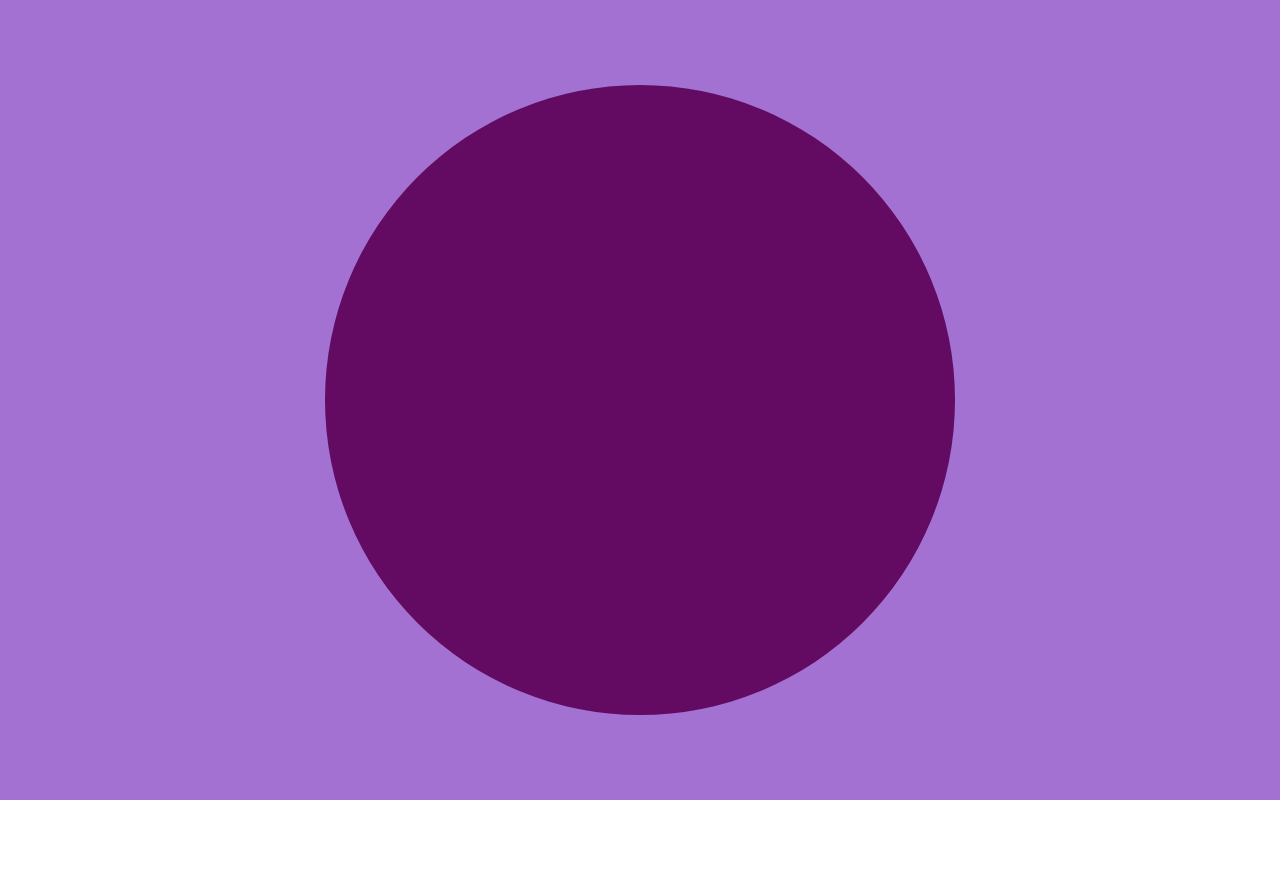
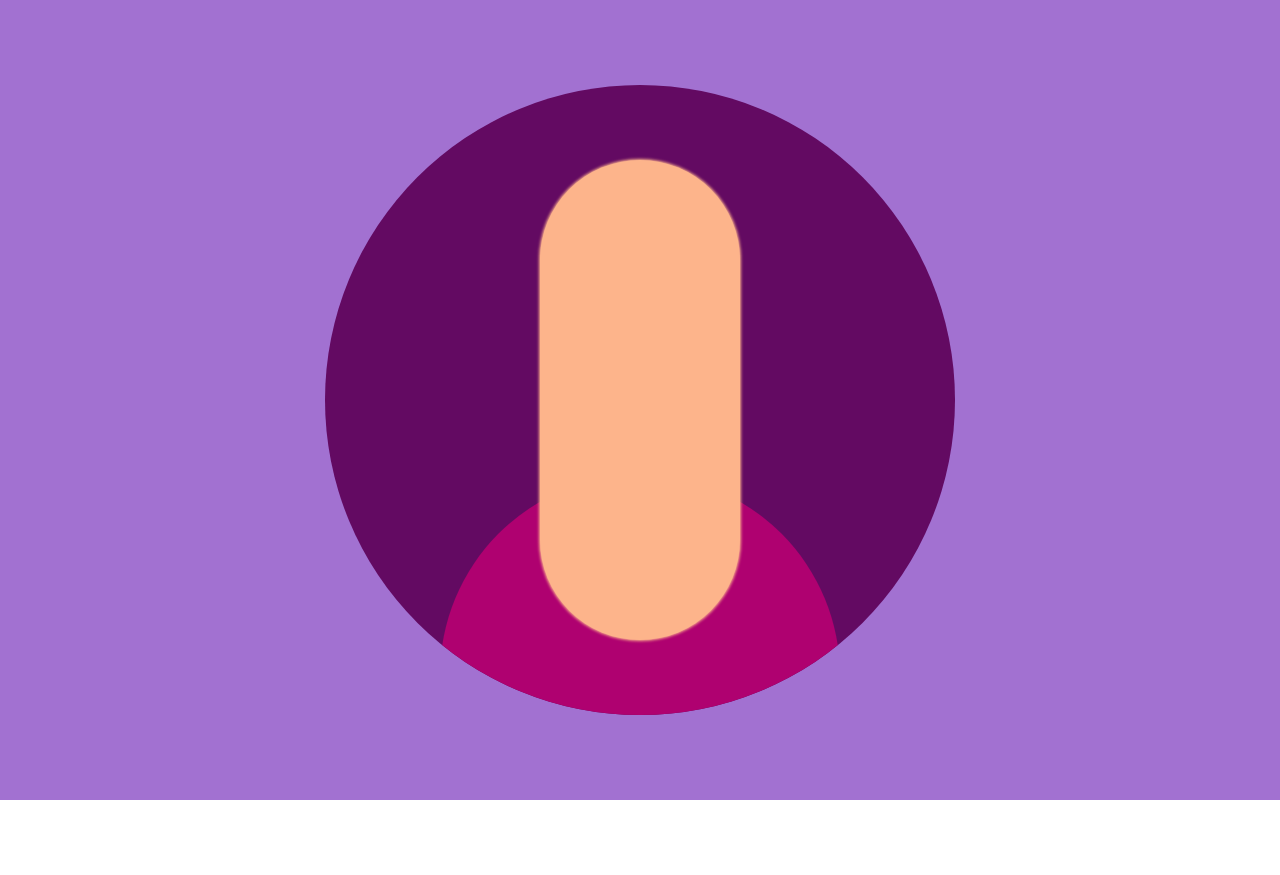
Before and after one commit to mary-caraveo/css-user, a plain HTML site: page index.html in a window 1280 px wide. Before the commit the page ends 800 px from the top, so only its background shows below. Drawn offline with Linux system fonts and the light colour scheme.

Commit message:
feat: add body and head

```diff
--- a/index.html
+++ b/index.html
@@ -14,7 +14,6 @@
     <div class="background">
       <div class="ear_left"></div>
       <div class="ear_right"></div>
-      <div class="body"></div>
       <div class="head">
         <div class="hair_left"></div>
         <div class="hair_right"></div>
@@ -31,6 +30,7 @@
           </div>
         </div>
       </div>
+      <div class="body"></div>
     </div>
   </div>
 </body>
--- a/src/styles/drawing.css
+++ b/src/styles/drawing.css
@@ -32,7 +32,27 @@ body {
   align-items: center;
   background: var(--square);
   clip-path: circle(50%);
-  position: relative;
+  position: absolute;
   width: 630px;
   height: 630px;
 }
+
+.body {
+  clip-path: circle(50% at 50% 50%);
+  background: var(--body);
+  position: absolute;
+  width: 400px;
+  height: 400px;
+  top: 390px;
+  transform: rotate(180deg);
+}
+
+.head {
+  background: var(--skin);
+  box-shadow: 0px 0px 3px 1px var(--skin);
+  border-radius: 100px;
+  position: absolute;
+  width: 200px;
+  height: 480px;
+  z-index: 1;
+}
```
